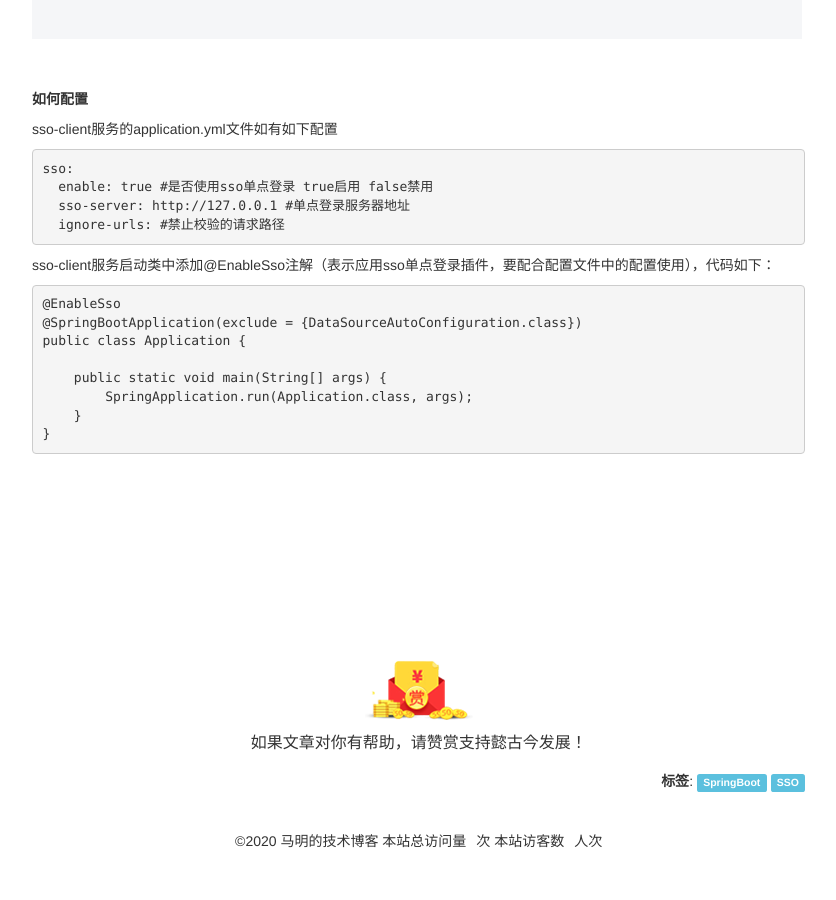
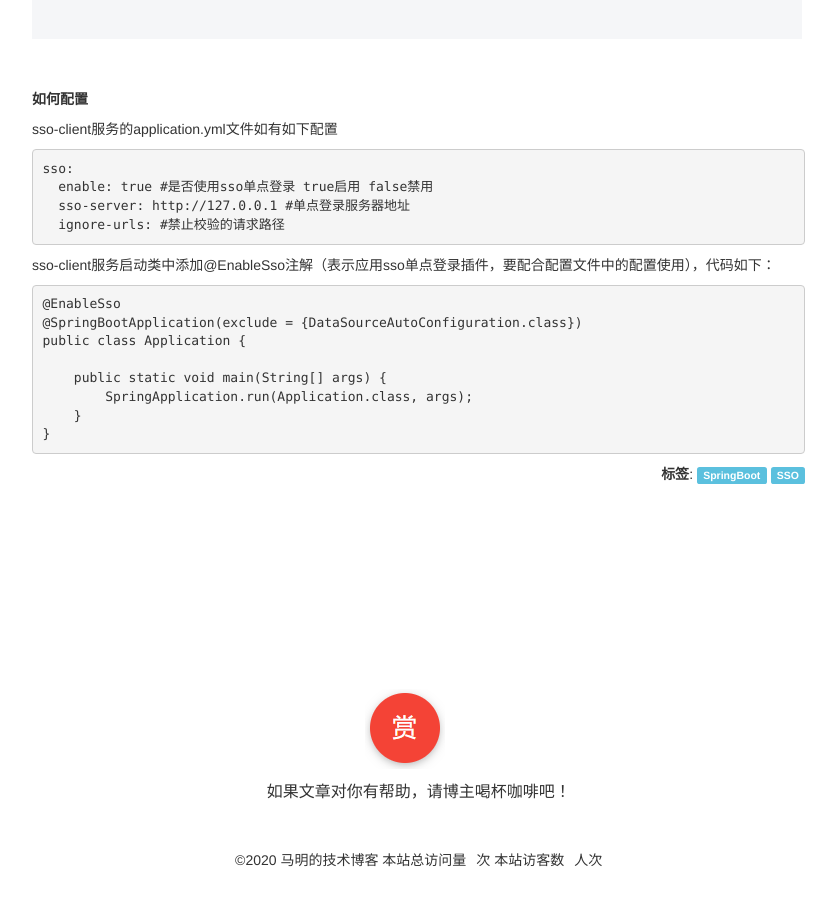
Before and after one commit to chaojunma/chaojunma.github.io, a Jekyll site: the page built from _posts/2020-1-6-SpringBoot自定义单点登录插件.md, in a window 1280 px wide and 900 px high, scrolled down 1002 px. Shown: the whole window, without its empty margins (141-977 px from the left). Built offline with Jekyll 4.4.1, drawn with Linux system fonts in a browser that asks for light colours; comment, search, counter and statistics services are not loaded.

Commit message:
修改样式

```diff
--- a/_layouts/post.html
+++ b/_layouts/post.html
@@ -12,16 +12,18 @@ layout: default
     {{ content }}
   </div>
 
+  {% include tags.html %}
+
   <div class="reward plxiaoshi" style="margin-top:200px;">
 	<div class="reward-button">
-		<img class="aligncenter size-medium box-hide box-show" src="/images/shang.png">
+		<img class="aligncenter size-medium box-hide box-show" src="/images/shang.png" width="80px" height="80px">
 		<span class="reward-code"><img src="/images/dashangerweima.jpg"></span>
 	</div>
 	<p class="reward-notice">
-		如果文章对你有帮助，请赞赏支持懿古今发展！
+		如果文章对你有帮助，请博主喝杯咖啡吧！
 	</p>
  </div>
 
-  {% include tags.html %}
+
 
 </article>
```
Also changed, not shown: images/alisq.png (deleted), images/shang.png, images/shang2.png (added), images/wxsq.png (deleted).
